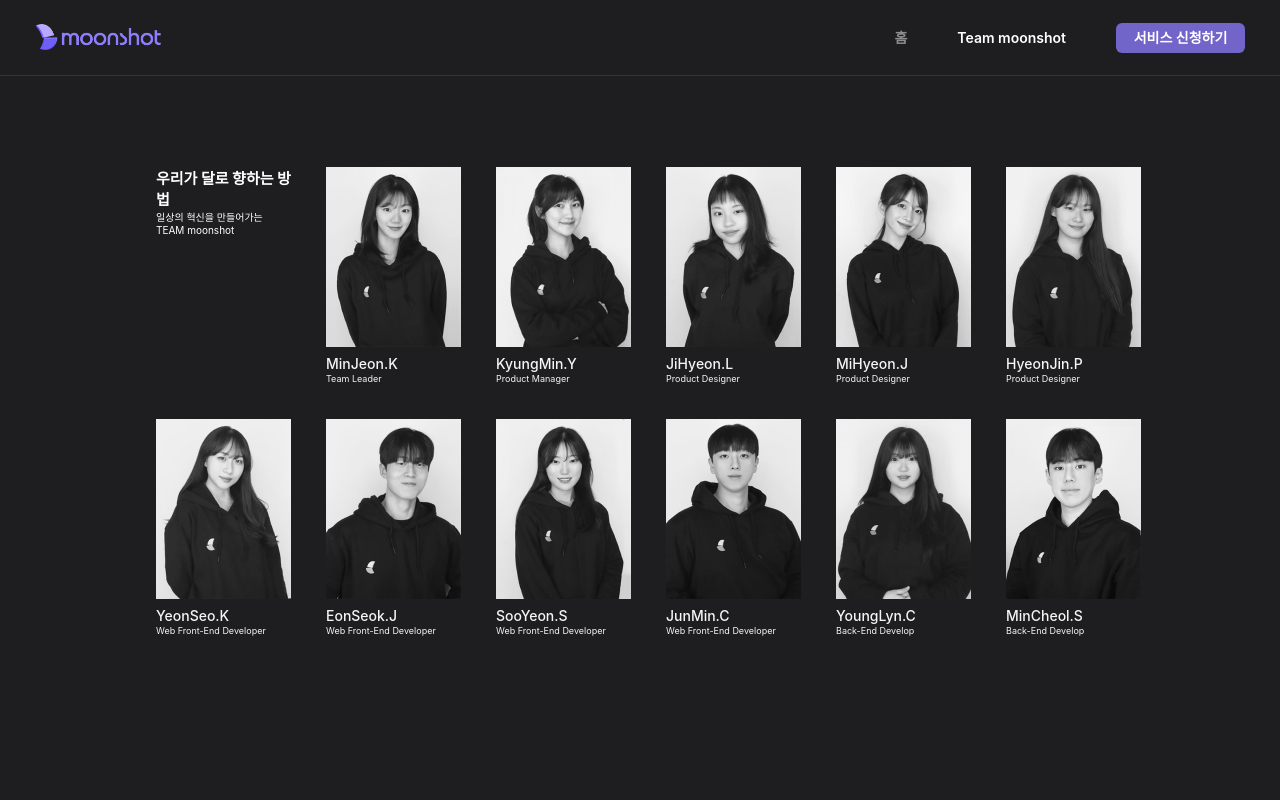
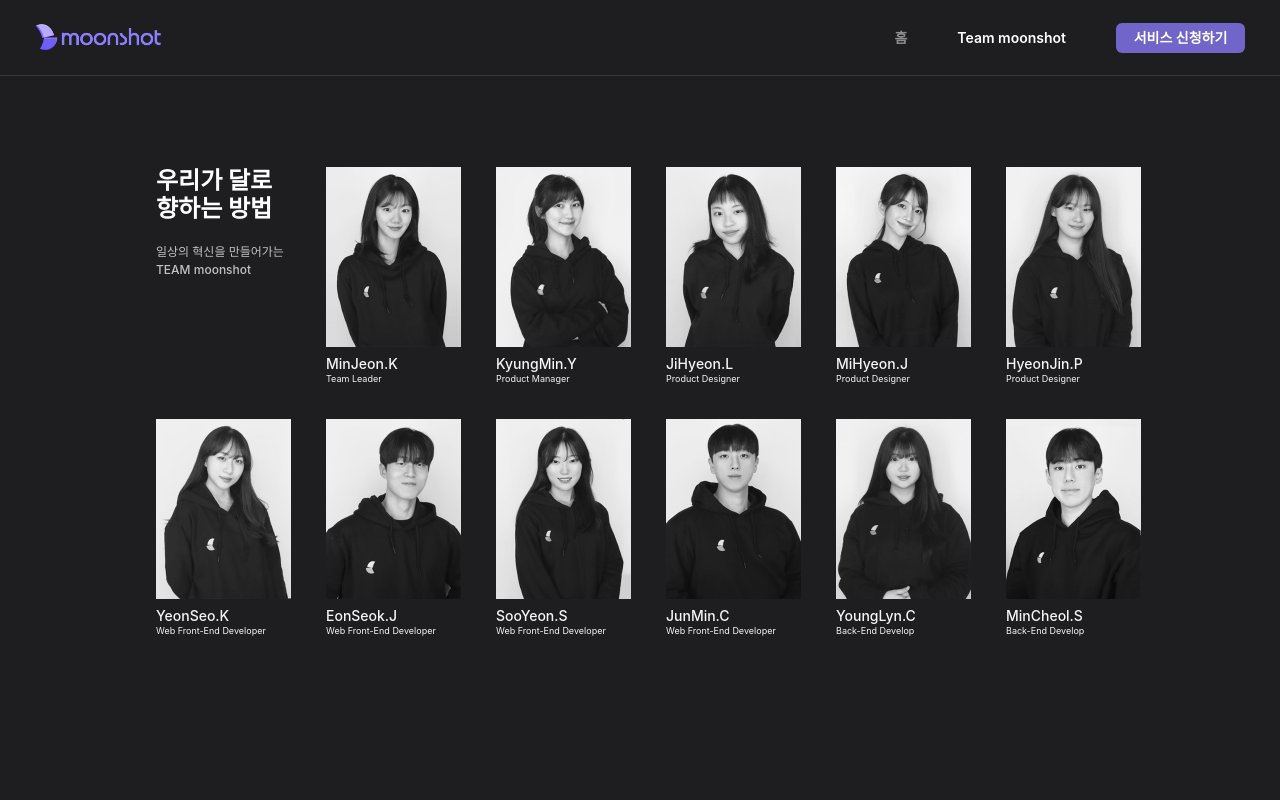
Before and after one commit to MOONSHOT-Team/MOONSHOT-CLIENT, a React (Vite) app: page /team-moonshot in a window 1280 px wide. Shown: the top 800 px of the page. Built offline with nearby package versions, Linux system fonts and the light colour scheme; no server answers; a web font is replaced by a local one; what emotion-normalize would draw is missing.

Commit message:
design: text style 적용
related to: #160

```diff
--- a/src/Onboarding/components/teamMoonshot/TeamMoonshot.tsx
+++ b/src/Onboarding/components/teamMoonshot/TeamMoonshot.tsx
@@ -1,4 +1,5 @@
 import { css } from '@emotion/react';
+import styled from '@emotion/styled';
 
 import imgEonseok from '../../assets/teamMoonshot/imgEonseok.png';
 import imgHyeonjin from '../../assets/teamMoonshot/imgHyeonjin.png';
@@ -17,8 +18,8 @@ const TeamMoonshot = () => {
   return (
     <section css={section}>
       <div css={textContainer}>
-        <h1>우리가 달로 향하는 방법</h1>
-        <p>일상의 혁신을 만들어가는 TEAM moonshot</p>
+        <MainTitle>우리가 달로 향하는 방법</MainTitle>
+        <SubTitle>일상의 혁신을 만들어가는 TEAM moonshot</SubTitle>
       </div>
       <Profile src={imgMinjeong} crewName="MinJeon.K" crewRole="Team Leader" />
       <Profile src={imgKyungmin} crewName="KyungMin.Y" crewRole="Product Manager" />
@@ -51,3 +52,18 @@ const textContainer = css`
   width: 13.5rem;
   height: 22rem;
 `;
+
+const MainTitle = styled.h1`
+  margin-bottom: 2rem;
+  font-size: 2.4rem;
+  font-weight: 700;
+  line-height: 2.8rem;
+  color: ${({ theme }) => theme.colors.gray_000};
+`;
+
+const SubTitle = styled.p`
+  font-size: 1.2rem;
+  font-weight: 500;
+  line-height: 1.8rem;
+  color: ${({ theme }) => theme.colors.gray_250};
+`;
```
